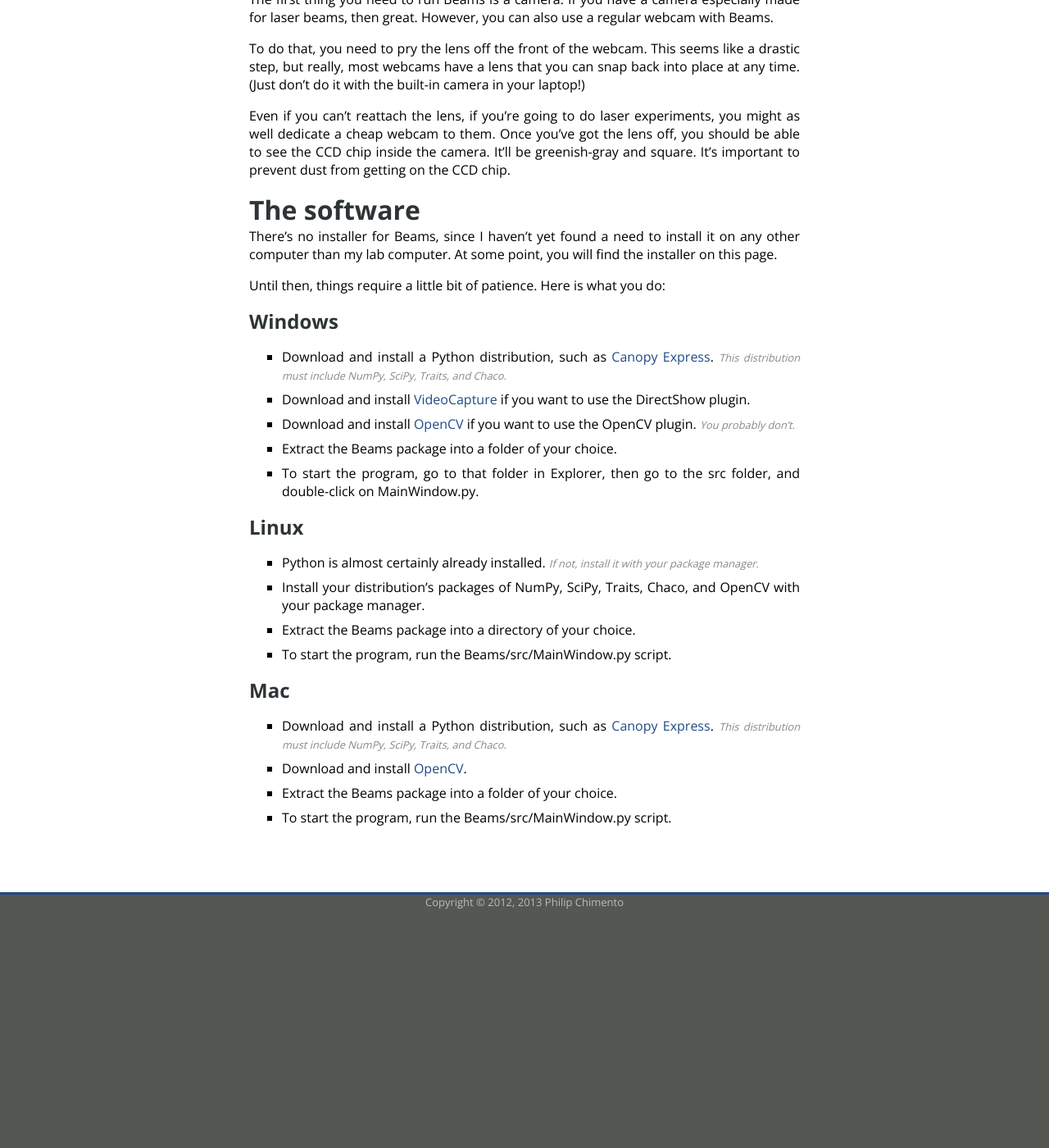
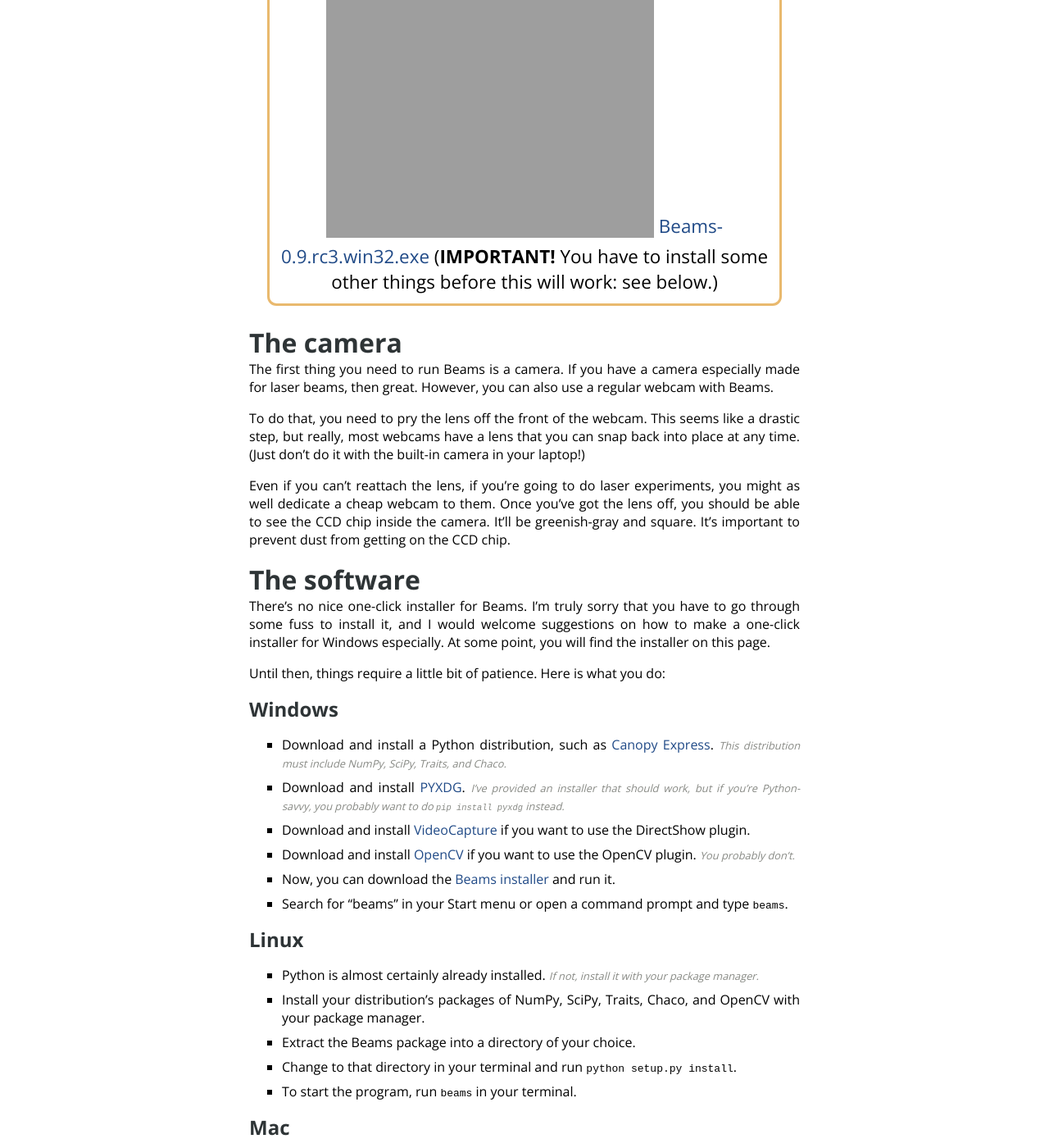
Before and after one commit to ptomato/ptomato.github.com, a Jekyll site: the page built from opensource/beams/beams-download.md, in a window 1280 px wide and 1400 px high, scrolled down 406 px. Shown: the whole window at 82% size. Built offline with Jekyll 4.4.1, drawn with Linux system fonts in a browser that asks for light colours; before the commit the page ends 1515 px from its top, so only the background shows below that; some of the changed text lies outside the part shown; grey boxes are pictures that could not be loaded.

Commit message:
Change Beams setup instructions
We now have a sort of a Windows installer, and the other platforms
should use setup.py.

```diff
--- a/opensource/beams/beams-download.md
+++ b/opensource/beams/beams-download.md
@@ -4,10 +4,16 @@ section: Beams
 title: Download
 menu_pages: ['Home', 'Screenshots', 'Download']
 github-name: Beams
+beams-version: 0.9.rc3
 ---
 
 <p class="callout">
-  Download the <strong>Beams</strong> package: <a class="source-download" href="/downloads/Beams-20130924.zip">Beams-20130924.zip</a>
+  Download the <strong>Beams</strong> package: <a class="source-download" href="/downloads/Beams-{{ page.beams-version }}.zip">Beams-{{ page.beams-version }}.zip</a>
+</p>
+<p class="callout">
+  Installer for Windows: <a class="windows-download" href="/downloads/Beams-{{ page.beams-version }}.win32.exe">Beams-{{ page.beams-version }}.win32.exe</a>
+  (<strong>IMPORTANT!</strong>
+  You have to install some other things before this will work: see below.)
 </p>
 
 # The camera #
@@ -31,7 +37,8 @@ It's important to prevent dust from getting on the CCD chip.
 
 # The software #
 
-There's no installer for Beams, since I haven't yet found a need to install it on any other computer than my lab computer.
+There's no nice one-click installer for Beams.
+I'm truly sorry that you have to go through some fuss to install it, and I would welcome suggestions on how to make a one-click installer for Windows especially.
 At some point, you will find the installer on this page.
 
 Until then, things require a little bit of patience.
@@ -40,21 +47,24 @@ Here is what you do:
 ## Windows ##
 
 * Download and install a Python distribution, such as [Canopy Express](https://enthought.com/products/canopy/#/limited). <span class="note">This distribution must include NumPy, SciPy, Traits, and Chaco.</span>
+* Download and install [PYXDG](/downloads/pyxdg-0.19.win32.exe). <span class="note">I've provided an installer that should work, but if you're Python-savvy, you probably want to do <code>pip install pyxdg</code> instead.</span>
 * Download and install [VideoCapture](http://videocapture.sourceforge.net/) if you want to use the DirectShow plugin.
 * Download and install [OpenCV](http://opencv.willowgarage.com/wiki/InstallGuide) if you want to use the OpenCV plugin. <span class="note">You probably don't.</span>
-* Extract the Beams package into a folder of your choice.
-* To start the program, go to that folder in Explorer, then go to the <span class="file">src</span> folder, and double-click on <span class="file">MainWindow.py</span>.
+* Now, you can download the [Beams installer](/downloads/Beams-{{ page.beams-version }}.win32.exe) and run it.
+* Search for "beams" in your Start menu or open a command prompt and type <code>beams</code>.
 
 ## Linux ##
 
 * Python is almost certainly already installed. <span class="note">If not, install it with your package manager.</span>
 * Install your distribution's packages of NumPy, SciPy, Traits, Chaco, and OpenCV with your package manager.
 * Extract the Beams package into a directory of your choice.
-* To start the program, run the <span class="file">Beams/src/MainWindow.py</span> script.
+* Change to that directory in your terminal and run <code>python setup.py install</code>.
+* To start the program, run <code>beams</code> in your terminal.
 
 ## Mac ##
 
 * Download and install a Python distribution, such as [Canopy Express](https://enthought.com/products/canopy/#/limited). <span class="note">This distribution must include NumPy, SciPy, Traits, and Chaco.</span>
 * Download and install [OpenCV](http://opencv.willowgarage.com/wiki/InstallGuide).
 * Extract the Beams package into a folder of your choice.
-* To start the program, run the <span class="file">Beams/src/MainWindow.py</span> script.
+* Change to that folder in your terminal and run <code>python setup.py install</code>.
+* To start the program, run <code>beams</code> in your terminal.
```
Also changed, not shown: 4 other files.
